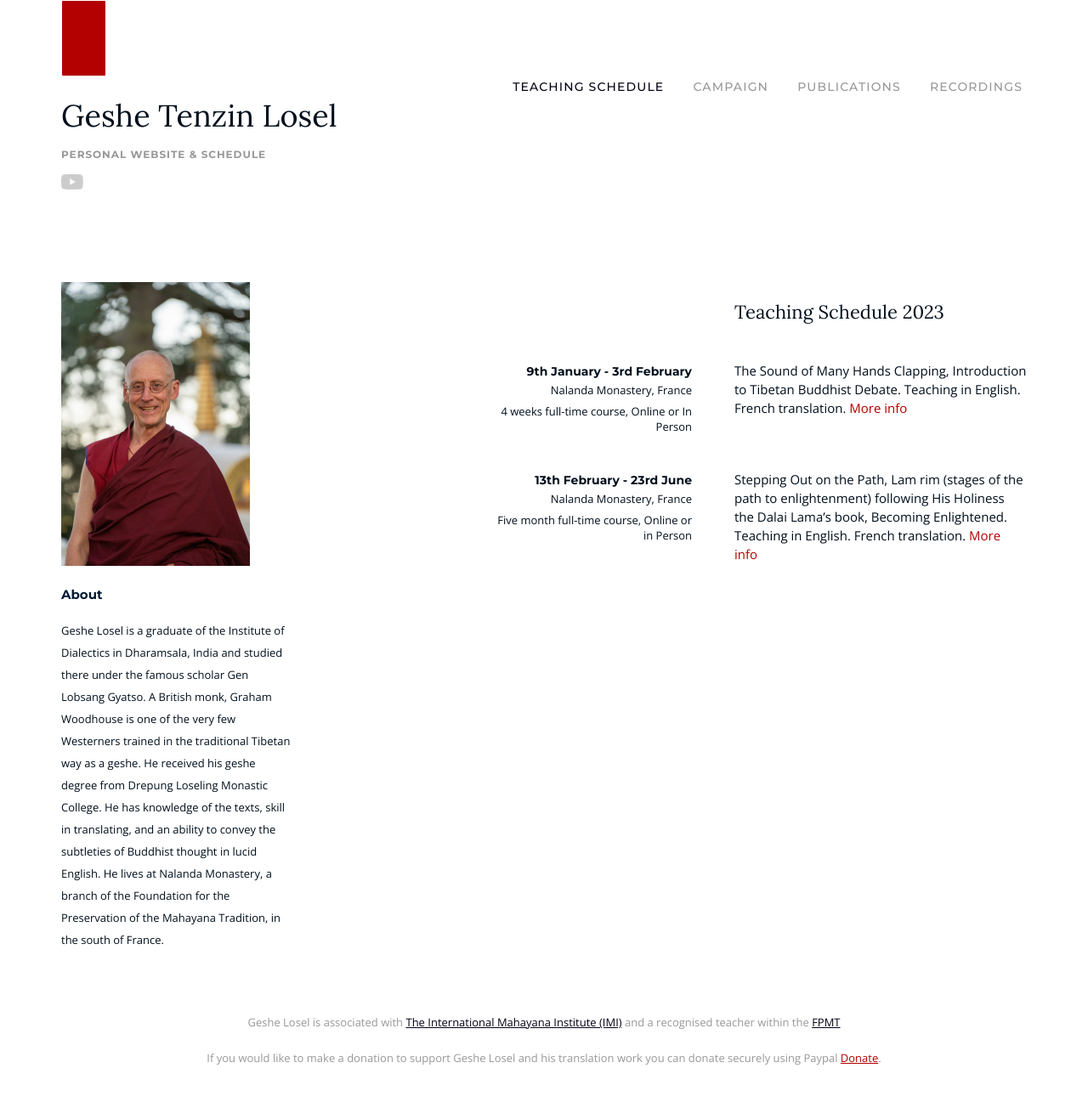
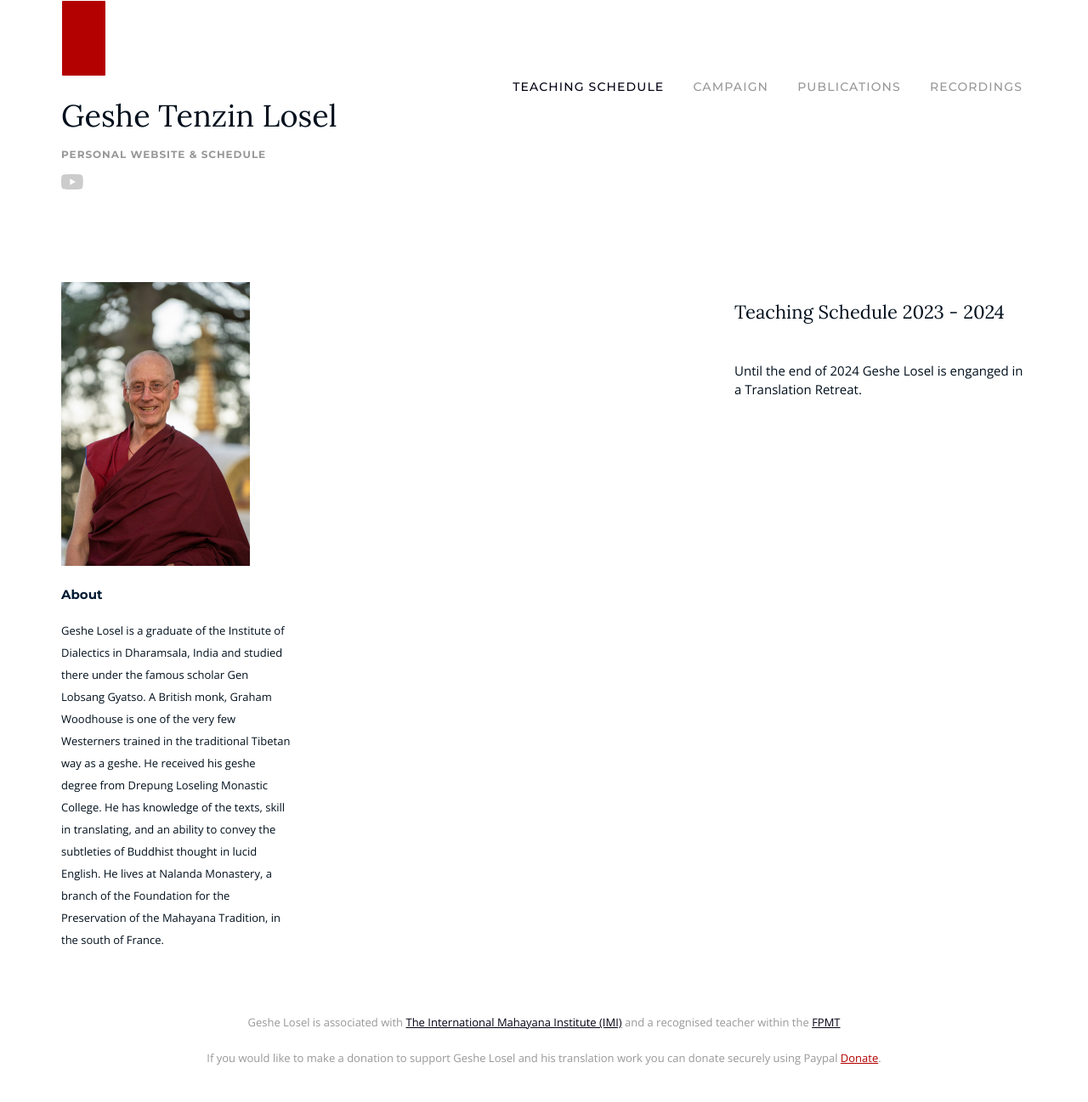
Before and after one commit to hallodom/geshe-graham-losel, a Jekyll site: the page built from index.html, in a window 1280 px wide. Shown: the whole page at 85% size. Built offline with Jekyll 4.4.1, drawn with Linux system fonts in a browser that asks for light colours.

Commit message:
Update website schedule

```diff
--- a/index.html
+++ b/index.html
@@ -8,63 +8,54 @@ pageName: index
 <!-- Site content -->
 <div class="row">
   <div class="col-xs-12 col-sm-3 last-xs first-sm">
-        <img src="images/geshe-graham-losel.jpg" class="profile-pic xs-profile-pic" alt="">
-        <h4 class="about-title">
-          About
-        </h4>
+    <img
+      src="images/geshe-graham-losel.jpg"
+      class="profile-pic xs-profile-pic"
+      alt=""
+    />
+    <h4 class="about-title">About</h4>
     <p class="about-text">
-            Geshe Losel is a graduate of the Institute of Dialectics in Dharamsala, India and studied there under the famous scholar Gen Lobsang Gyatso. A British monk, Graham Woodhouse is one of the very few Westerners trained in the traditional Tibetan way as a geshe. He received his geshe degree from Drepung Loseling Monastic College. He has knowledge of the texts, skill in translating, and an ability to convey the subtleties of Buddhist thought in lucid English. He lives at Nalanda Monastery, a branch of the Foundation for the Preservation of the Mahayana Tradition, in the south of France.
+      Geshe Losel is a graduate of the Institute of Dialectics in Dharamsala,
+      India and studied there under the famous scholar Gen Lobsang Gyatso. A
+      British monk, Graham Woodhouse is one of the very few Westerners trained
+      in the traditional Tibetan way as a geshe. He received his geshe degree
+      from Drepung Loseling Monastic College. He has knowledge of the texts,
+      skill in translating, and an ability to convey the subtleties of Buddhist
+      thought in lucid English. He lives at Nalanda Monastery, a branch of the
+      Foundation for the Preservation of the Mahayana Tradition, in the south of
+      France.
     </p>
   </div>
 
   <!-- Schedule Header -->
   <div class="col-xs-12 col-sm-9">
-
     <!-- Begin Events -->
     <div class="row end-xs events">
-
       <!-- Schedule header -->
       <div class="col-xs-12">
         <div class="row end-sm">
           <div class="col-xs-12 col-sm-5">
-                <h3 class="schedule-header">Teaching Schedule 2023</h3>
+            <h3 class="schedule-header">Teaching Schedule 2023 - 2024</h3>
           </div>
         </div>
       </div>
 
       <!-- Event -->
-        <div class="col-xs-6
-                    col-sm-4
-                    event-info">
-            <time class="event-date">9th January - 3rd February</time>
-            <p class="event-location">Nalanda Monastery, France</p>
-            <p class="event-location">4 weeks full-time course, Online or In Person</p>
+      <div class="col-xs-6 col-sm-4 event-info">
+        <time class="event-date"></time>
+        <p class="event-location"></p>
+        <p class="event-location"></p>
       </div>
 
-        <div class="col-xs-6
-                    col-sm-5">
-            <p class="event-title">The Sound of Many Hands Clapping, Introduction to Tibetan Buddhist Debate. Teaching in English. French translation. <a href="https://nalanda-monastery.eu/debate-course/">More info</a></p>
+      <div class="col-xs-6 col-sm-5">
+        <p class="event-title">
+          Until the end of 2024 Geshe Losel is enganged in a Translation
+          Retreat.
+        </p>
       </div>
-
-        <!-- Event -->
-        <div class="col-xs-6
-                    col-sm-4
-                    event-info">
-            <time class="event-date">13th February - 23rd June</time>
-            <p class="event-location">Nalanda Monastery, France</p>
-            <p class="event-location">Five month full-time course, Online or in Person</p>
-
-        </div>
-
-        <div class="col-xs-6
-                    col-sm-5">
-            <p class="event-title">Stepping Out on the Path, Lam rim (stages of the path to enlightenment) following His Holiness the Dalai Lama’s book, Becoming Enlightened. Teaching in English. French translation. <a href="https://nalanda-monastery.eu/stepping-out/">More info</a></p>
-        </div>
-
     </div>
     <!-- End Events Row -->
 
     <!-- End Events -->
   </div>
-
 </div>
```
Also changed, not shown: 1 other file. Lines whose indentation alone changed are shown as unchanged.
